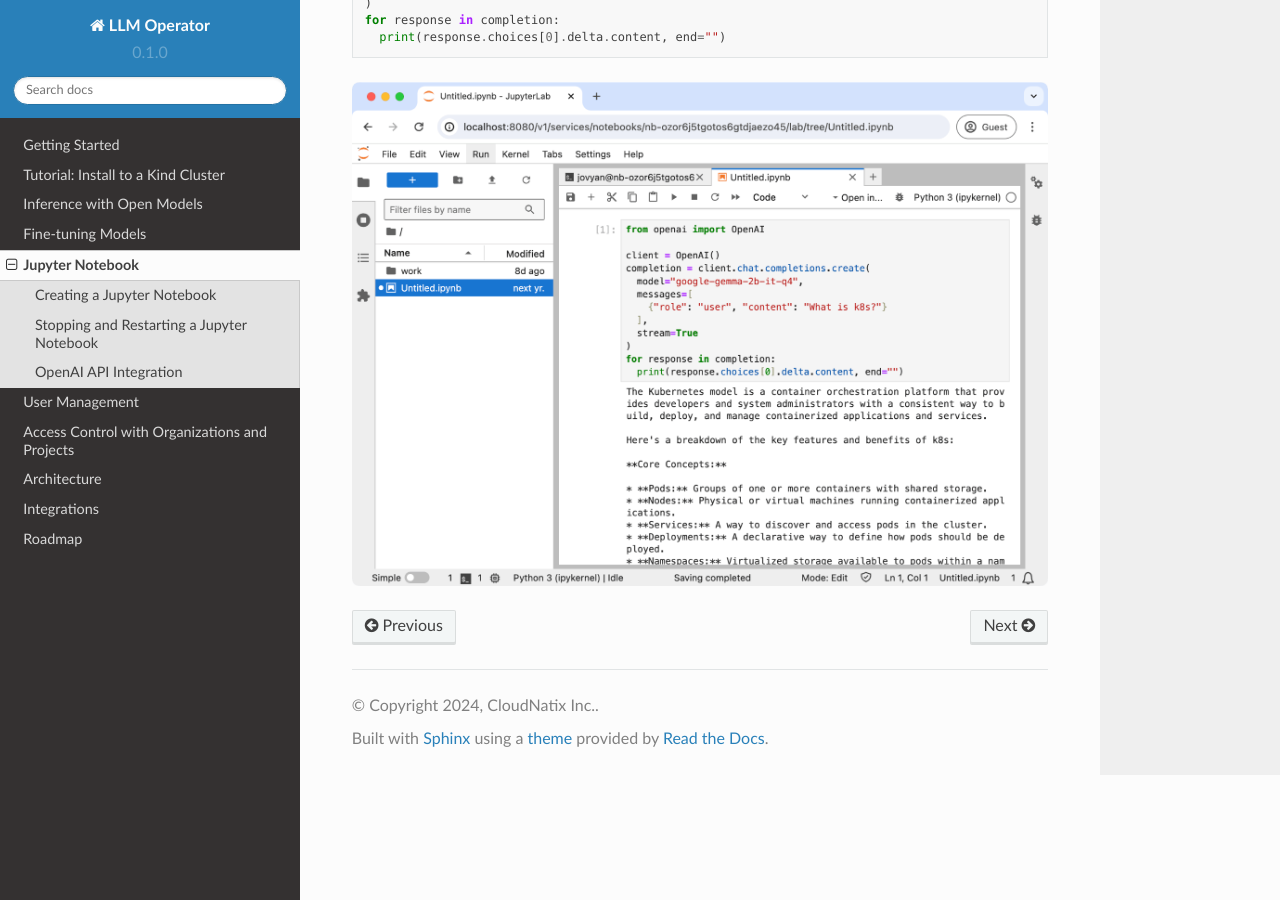
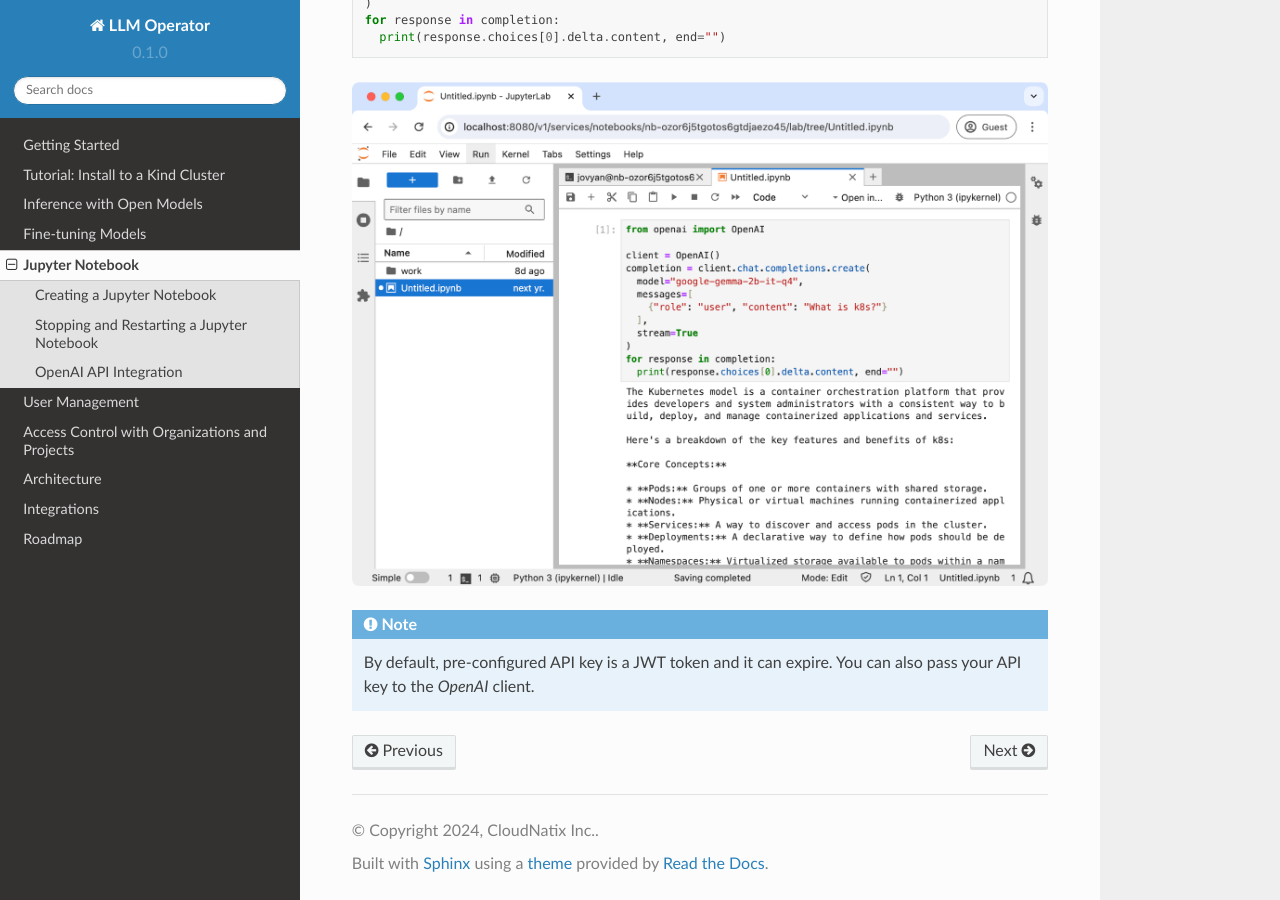
Before and after one commit to llm-operator/docs, a Sphinx documentation site: the page built from docs/source/jupyter_notebook.rst, in a window 1280 px wide and 900 px high, scrolled down 2174 px. Built offline with Sphinx 7.4.7 and the Read the Docs theme 2.0.0, drawn with Linux system fonts in a browser that asks for light colours.

Commit message:
fixup! Update jupyter notebook page

```diff
--- a/docs/source/jupyter_notebook.rst
+++ b/docs/source/jupyter_notebook.rst
@@ -87,3 +87,7 @@ Now, you can use OpenAI API in the Jupyter Notebook. Here is an example of using
      print(response.choices[0].delta.content, end="")
 
 .. image:: images/jupyter_notebook_ipynb.png
+
+.. note::
+
+   By default, pre-configured API key is a JWT token and it can expire. You can also pass your API key to the `OpenAI` client.
```
